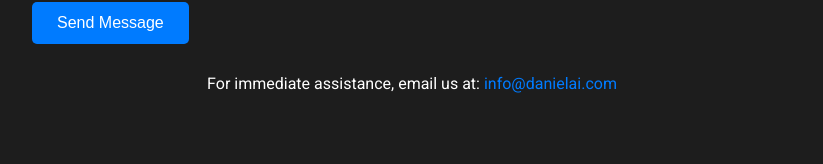
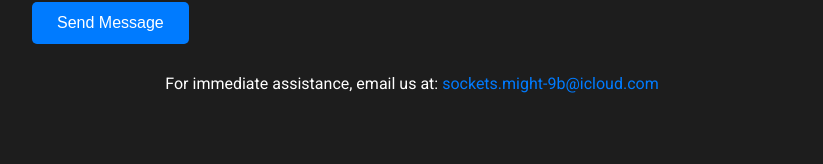
Before and after one commit to danieldjupvik/portfolio, a React (Create React App) app: page /ai in a window 1280 px wide. Shown: the part 2679-2843 px from the top of the page, without its empty margins (228-1051 px from the left). Built offline with nearby package versions, Linux system fonts and the light colour scheme.

Commit message:
Update AI component to change navigation behavior and update contact email address for assistance.

```diff
--- a/src/pages/AI.js
+++ b/src/pages/AI.js
@@ -9,7 +9,7 @@ const AI = () => {
   const [submitted, setSubmitted] = useState(false);
 
   const goBack = () => {
-    navigate(-1);
+    navigate('/');
   };
 
   const handleSubmit = (e) => {
@@ -413,8 +413,11 @@ const AI = () => {
         <div style={{ marginTop: '30px', textAlign: 'center' }}>
           <p>
             For immediate assistance, email us at:{' '}
-            <a href='mailto:info@danielai.com' style={{ color: '#007bff' }}>
-              info@danielai.com
+            <a
+              href='mailto:sockets.might-9b@icloud.com'
+              style={{ color: '#007bff' }}
+            >
+              sockets.might-9b@icloud.com
             </a>
           </p>
         </div>
```
